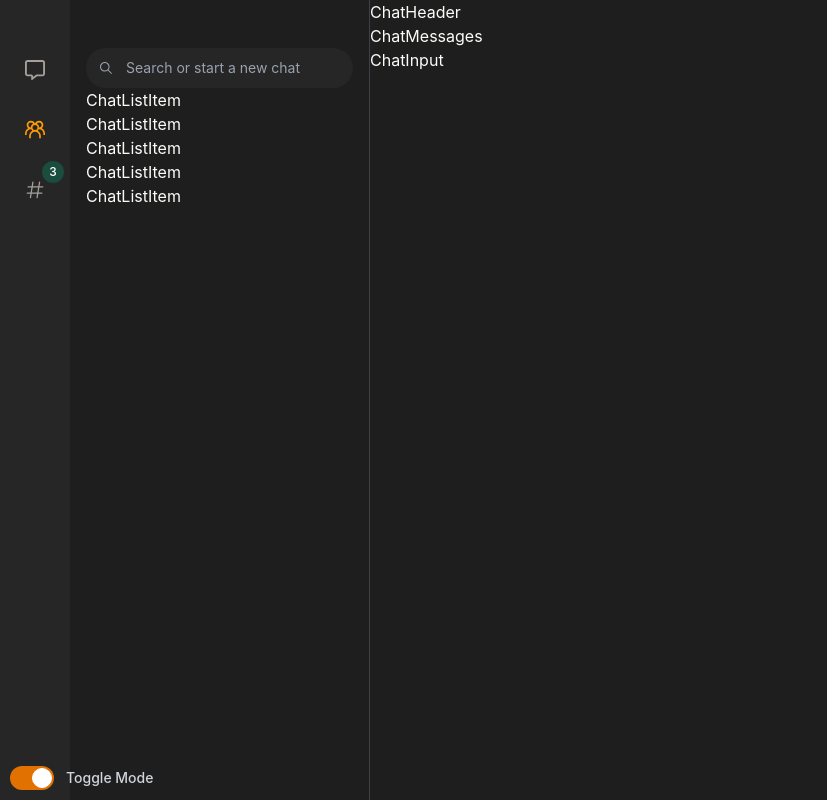
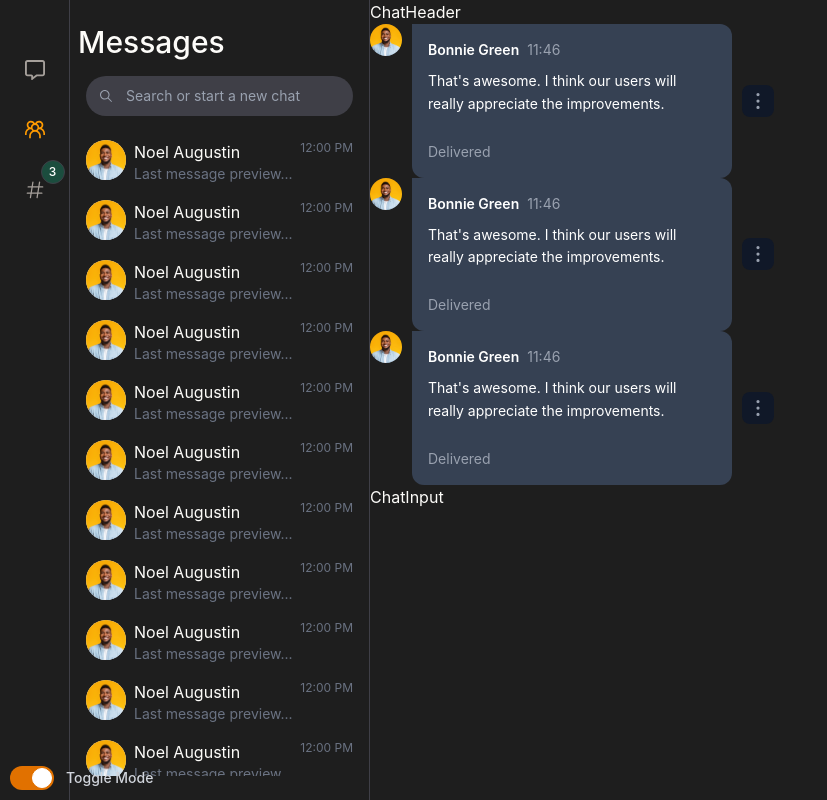
Before and after one commit to nainaesk/chattron-client, a React (Vite) app: page / in a window 1280 px wide. Shown: the whole page, without its empty margins (0-827 px from the left). Built offline with nearby package versions, Linux system fonts and the light colour scheme.

Commit message:
Feat: Chat List UI

```diff
--- a/src/main/index.ts
+++ b/src/main/index.ts
@@ -16,7 +16,7 @@ function createWindow(): void {
     frame: false,
     vibrancy: 'under-window',
     visualEffectState: 'active',
-    // titleBarStyle: 'hidden',
+    titleBarStyle: 'hiddenInset',
     transparent: true,
     // trafficLightPosition: { x: 15, y: 10 },
     webPreferences: {
--- a/src/renderer/src/App.tsx
+++ b/src/renderer/src/App.tsx
@@ -16,7 +16,7 @@ const App = () => {
           <ButtonIcon ButtonIcon={GrGroup} isActive />
           <ButtonIcon ButtonIcon={GoHash} noOfNotifications={3} />
         </TabContainer>
-        <Sidebar className="py-12 px-4">
+        <Sidebar className="flex flex-col py-6 px-2">
           <ChatListPanel />
         </Sidebar>
         <Content>
--- a/src/renderer/src/app.css
+++ b/src/renderer/src/app.css
@@ -7,31 +7,24 @@
   --breakpoint-3xl: 1920px;
 
   --color-bg: #fdfcf9;
-  --color-bg-secondary: oklch(0.27 0 0);
-
   --color-text: #1e1e1e;
-
   --color-text-secondary: #5c5c5c;
+  --color-border: oklch(96.7% 0.001 286.375); /*stone 100*/
   --color-accent: oklch(76.9% 0.188 70.08);
   --color-accent-alt: #1b4d3e;
-  --color-border: #e0e0e0;
 
   --font-sans: 'Inter', ui-sans-serif, system-ui, sans-serif;
 
   --ease-fluid: cubic-bezier(0.3, 0, 0, 1);
   --ease-snappy: cubic-bezier(0.2, 0, 0, 1);
-  --color-border: oklch(87.1% 0.006 286.286);
 }
 @custom-variant dark (&:where([data-theme=dark], [data-theme=dark] *));
 
 [data-theme='dark'] {
-  /* --color-bg: #1e1e1e;
-   */
   --color-bg: #1e1e1e;
   --color-text: #fdfcf9;
   --color-text-secondary: #a0a0a0;
-  --color-border: oklch(37% 0.013 285.805);
-  --color-bg-secondary: oklch(0.27 0 0);
+  --color-border: oklch(37% 0.013 285.805); /* zinc 700*/
 }
 @layer base {
   #root {
@@ -61,7 +54,7 @@
   }
 
   ::-webkit-scrollbar-thumb {
-    @apply bg-[#555] rounded-md;
+    @apply bg-border rounded-md;
   }
 
   ::-webkit-scrollbar-track {
--- a/src/renderer/src/components/AppLayout.tsx
+++ b/src/renderer/src/components/AppLayout.tsx
@@ -12,7 +12,7 @@ export const RootLayout = ({ children, ...props }: ComponentProps<'main'>) => {
 export const TabContainer = ({ children, className, ...props }: ComponentProps<'aside'>) => {
   return (
     <aside
-      className={twMerge('w-[70px] flex flex-col border-border bg-bg-secondary', className)}
+      className={twMerge('w-[70px] flex flex-col border-r border-border', className)}
       {...props}
     >
       {children}
--- a/src/renderer/src/components/Buttons/ButtonIcon.tsx
+++ b/src/renderer/src/components/Buttons/ButtonIcon.tsx
@@ -18,7 +18,7 @@ export const ButtonIcon: React.FC<ButtonIconProps> = ({
     <button
       type="button"
       className={cn(
-        'relative inline-flex items-center p-3 text-sm font-medium text-center text-stone-400 rounded-md focus:ring focus:outline-none hover:bg-stone-700 transition-colors duration-200 ease-in-out hover:text-accent',
+        'relative inline-flex items-center p-3 text-sm font-medium text-center text-stone-400 rounded-md focus:ring focus:outline-none hover:bg-border transition-colors duration-200 ease-in-out hover:text-accent',
         {
           'text-accent': isActive
         }
@@ -30,7 +30,7 @@ export const ButtonIcon: React.FC<ButtonIconProps> = ({
       <span className="sr-only">Notifications</span>
 
       {noOfNotifications > 0 && (
-        <div className="absolute inline-flex items-center justify-center w-6 h-6 text-xs text-white bg-accent-alt border border-bg-secondary rounded-full -top-2 -end-2">
+        <div className="absolute inline-flex items-center justify-center w-6 h-6 text-xs text-white bg-accent-alt border border-border rounded-full -top-2 -end-2">
           {noOfNotifications}
         </div>
       )}
--- a/src/renderer/src/components/ChatList/ChatList.tsx
+++ b/src/renderer/src/components/ChatList/ChatList.tsx
@@ -1,11 +1,12 @@
+import { ComponentProps } from 'react'
+import { twMerge } from 'tailwind-merge'
 import { ChatListItem } from './ChatListItem'
 
-export const ChatList = () => {
-  const chatList = [1, 2, 3, 4, 5]
+export const ChatList = ({ className, ...props }: ComponentProps<'div'>) => {
   return (
-    <div className="flex flex-col">
-      {chatList.map((item) => (
-        <ChatListItem key={item} />
+    <div className={twMerge('flex flex-col py-2 overflow-y-auto', className)} {...props}>
+      {Array.from({ length: 60 }).map((_, index) => (
+        <ChatListItem key={index} />
       ))}
     </div>
   )
--- a/src/renderer/src/components/ChatList/ChatListItem.tsx
+++ b/src/renderer/src/components/ChatList/ChatListItem.tsx
@@ -1,3 +1,22 @@
+import PersonImage from '@/assets/person.jpg'
 export const ChatListItem = () => {
-  return <div>ChatListItem</div>
+  return (
+    <div className="py-2 px-2 flex gap-2 hover:bg-stone-100 cursor-pointer transition-all duration-200 rounded-md ease-in-out dark:hover:bg-border">
+      <div className="w-10 h-10 rounded-full bg-gray-200 flex items-center justify-center">
+        <img
+          src={PersonImage}
+          alt="User Avatar"
+          className="rounded-full w-full h-full object-cover"
+        />
+      </div>
+      <div className="flex flex-col flex-1">
+        <div className="flex justify-between">
+          <div className="font-normal">Noel Augustin</div>
+          <div className="text-xs text-gray-500">12:00 PM</div>
+        </div>
+
+        <span className="text-gray-500 text-sm">Last message preview...</span>
+      </div>
+    </div>
+  )
 }
--- a/src/renderer/src/components/ChatList/ChatListPanel.tsx
+++ b/src/renderer/src/components/ChatList/ChatListPanel.tsx
@@ -3,9 +3,10 @@ import { SearchChatInput } from './SearchChatInput'
 
 export const ChatListPanel = () => {
   return (
-    <div className="flex flex-col">
-      <SearchChatInput />
-      <ChatList />
-    </div>
+    <>
+      <h3 className="mb-4">Messages</h3>
+      <SearchChatInput className="mb-2" />
+      <ChatList className="flex flex-1" />
+    </>
   )
 }
--- a/src/renderer/src/components/ChatList/SearchChatInput.tsx
+++ b/src/renderer/src/components/ChatList/SearchChatInput.tsx
@@ -1,7 +1,9 @@
+import { ComponentProps } from 'react'
 import { IoIosSearch } from 'react-icons/io'
-export const SearchChatInput = () => {
+import { twMerge } from 'tailwind-merge'
+export const SearchChatInput = ({ className, ...props }: ComponentProps<'form'>) => {
   return (
-    <form className="flex items-center w-full">
+    <form className={twMerge('flex items-center w-full px-2', className)} {...props}>
       <label htmlFor="simple-search" className="sr-only">
         Search
       </label>
@@ -12,7 +14,7 @@ export const SearchChatInput = () => {
         <input
           type="text"
           id="simple-search"
-          className="bg-stone-100 dark:bg-bg-secondary text-text text-sm rounded-full block w-full ps-10 p-2.5  dark:placeholder-gray-400 dark:text-white "
+          className="bg-border text-text text-sm rounded-full block w-full ps-10 p-2.5  dark:placeholder-gray-400 dark:text-white "
           placeholder="Search or start a new chat"
         />
       </div>
--- /dev/null
+++ b/src/renderer/src/components/ChatView/ChatMessage.tsx
@@ -0,0 +1,87 @@
+import PersonImage from '@/assets/person.jpg'
+
+export const ChatMessage = () => {
+  return (
+    <div className="flex items-start gap-2.5">
+      <img className="w-8 h-8 rounded-full object-cover" src={PersonImage} alt="Jese image" />
+
+      <div className="flex flex-col w-full max-w-[320px] leading-1.5 p-4 border-gray-200 bg-gray-100 rounded-e-xl rounded-es-xl dark:bg-gray-700">
+        <div className="flex items-center space-x-2 rtl:space-x-reverse">
+          <span className="text-sm font-semibold text-gray-900 dark:text-white">Bonnie Green</span>
+          <span className="text-sm font-normal text-gray-500 dark:text-gray-400">11:46</span>
+        </div>
+        <p className="text-sm font-normal py-2.5 text-gray-900 dark:text-white">
+          That&apos;s awesome. I think our users will really appreciate the improvements.
+        </p>
+        <span className="text-sm font-normal text-gray-500 dark:text-gray-400">Delivered</span>
+      </div>
+      <button
+        id="dropdownMenuIconButton"
+        data-dropdown-toggle="dropdownDots"
+        data-dropdown-placement="bottom-start"
+        className="inline-flex self-center items-center p-2 text-sm font-medium text-center text-gray-900 bg-white rounded-lg hover:bg-gray-100 focus:ring-4 focus:outline-none dark:text-white focus:ring-gray-50 dark:bg-gray-900 dark:hover:bg-gray-800 dark:focus:ring-gray-600"
+        type="button"
+      >
+        <svg
+          className="w-4 h-4 text-gray-500 dark:text-gray-400"
+          aria-hidden="true"
+          xmlns="http://www.w3.org/2000/svg"
+          fill="currentColor"
+          viewBox="0 0 4 15"
+        >
+          <path d="M3.5 1.5a1.5 1.5 0 1 1-3 0 1.5 1.5 0 0 1 3 0Zm0 6.041a1.5 1.5 0 1 1-3 0 1.5 1.5 0 0 1 3 0Zm0 5.959a1.5 1.5 0 1 1-3 0 1.5 1.5 0 0 1 3 0Z" />
+        </svg>
+      </button>
+      <div
+        id="dropdownDots"
+        className="z-10 hidden bg-white divide-y divide-gray-100 rounded-lg shadow-sm w-40 dark:bg-gray-700 dark:divide-gray-600"
+      >
+        <ul
+          className="py-2 text-sm text-gray-700 dark:text-gray-200"
+          aria-labelledby="dropdownMenuIconButton"
+        >
+          <li>
+            <a
+              href="#"
+              className="block px-4 py-2 hover:bg-gray-100 dark:hover:bg-gray-600 dark:hover:text-white"
+            >
+              Reply
+            </a>
+          </li>
+          <li>
+            <a
+              href="#"
+              className="block px-4 py-2 hover:bg-gray-100 dark:hover:bg-gray-600 dark:hover:text-white"
+            >
+              Forward
+            </a>
+          </li>
+          <li>
+            <a
+              href="#"
+              className="block px-4 py-2 hover:bg-gray-100 dark:hover:bg-gray-600 dark:hover:text-white"
+            >
+              Copy
+            </a>
+          </li>
+          <li>
+            <a
+              href="#"
+              className="block px-4 py-2 hover:bg-gray-100 dark:hover:bg-gray-600 dark:hover:text-white"
+            >
+              Report
+            </a>
+          </li>
+          <li>
+            <a
+              href="#"
+              className="block px-4 py-2 hover:bg-gray-100 dark:hover:bg-gray-600 dark:hover:text-white"
+            >
+              Delete
+            </a>
+          </li>
+        </ul>
+      </div>
+    </div>
+  )
+}
--- a/src/renderer/src/components/ChatView/ChatMessages.tsx
+++ b/src/renderer/src/components/ChatView/ChatMessages.tsx
@@ -1,3 +1,11 @@
+import { ChatMessage } from './ChatMessage'
+
 export const ChatMessages = () => {
-  return <div>ChatMessages</div>
+  return (
+    <div>
+      {Array.from({ length: 3 }).map((_, index) => (
+        <ChatMessage key={index} />
+      ))}
+    </div>
+  )
 }
```
Also changed, not shown: src/renderer/src/assets/person.jpg (added).
